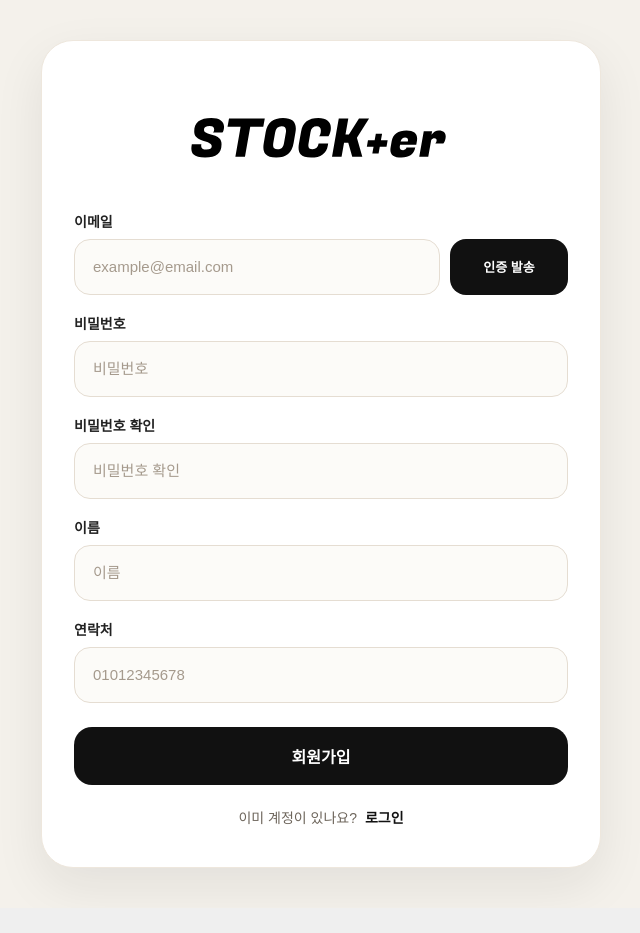
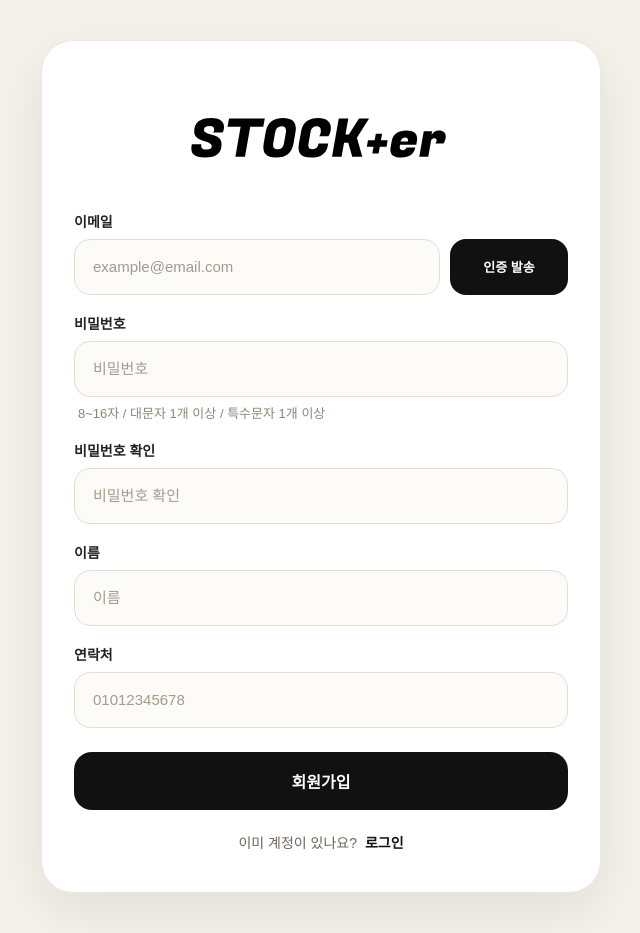
Before and after one commit to team1-final-project/frontend, a React (Create React App) app: page /signup in a window 1280 px wide. Shown: the whole page, without its empty margins (319-959 px from the left). Before the commit the page ends 908 px from the top, so only its background shows below. Built offline with nearby package versions, Linux system fonts and the light colour scheme.

Commit message:
[add] passwordRegex

```diff
--- a/src/pages/Signup.js
+++ b/src/pages/Signup.js
@@ -185,6 +185,12 @@ export default function Signup() {
     }
   };
 
+  const passwordRegex =
+    /^(?=.*[A-Z])(?=.*[!@#$%^&*(),.?":{}|<>_\-\\[\]/`~+=;'@]).{8,16}$/;
+
+  const isPasswordFilled = form.password.length > 0;
+  const isPasswordValid = passwordRegex.test(form.password);
+
   const handleSignup = async (e) => {
     e.preventDefault();
 
@@ -203,6 +209,10 @@ export default function Signup() {
       nextErrors.code = nextErrors.code || "이메일 인증을 완료해주세요.";
     }
     if (!form.password.trim()) nextErrors.password = "비밀번호를 입력해주세요.";
+    if (form.password && !passwordRegex.test(form.password)) {
+      nextErrors.password =
+        "비밀번호는 8~16자, 대문자 1개 이상, 특수문자 1개 이상이어야 합니다.";
+    }
     if (!form.confirmPassword.trim()) {
       nextErrors.confirmPassword = "비밀번호 확인을 입력해주세요.";
     }
@@ -288,7 +298,9 @@ export default function Signup() {
                   </InlineRow>
                 )}
 
-                {fieldErrors.email && <ErrorText>{fieldErrors.email}</ErrorText>}
+                {fieldErrors.email && (
+                  <ErrorText>{fieldErrors.email}</ErrorText>
+                )}
                 {!fieldErrors.email && fieldMessages.email && (
                   <SuccessText>{fieldMessages.email}</SuccessText>
                 )}
@@ -310,22 +322,41 @@ export default function Signup() {
                       인증 확인
                     </SmallButton>
                   </InlineRow>
-                  {fieldErrors.code && <ErrorText>{fieldErrors.code}</ErrorText>}
+                  {fieldErrors.code && (
+                    <ErrorText>{fieldErrors.code}</ErrorText>
+                  )}
                 </InputGroup>
               )}
 
               <InputGroup>
                 <Label>비밀번호</Label>
                 <Input
-                  $error={!!fieldErrors.password}
+                  $error={
+                    !!fieldErrors.password ||
+                    (isPasswordFilled && !isPasswordValid)
+                  }
                   type="password"
                   name="password"
                   value={form.password}
                   onChange={handleChange}
                   placeholder="비밀번호"
                 />
-                {fieldErrors.password && (
+
+                {fieldErrors.password ? (
                   <ErrorText>{fieldErrors.password}</ErrorText>
+                ) : isPasswordFilled ? (
+                  isPasswordValid ? (
+                    <SuccessText>사용 가능한 비밀번호 형식입니다.</SuccessText>
+                  ) : (
+                    <GuideText>
+                      비밀번호는 8~16자, 대문자 1개 이상, 특수문자 1개
+                      이상이어야 합니다.
+                    </GuideText>
+                  )
+                ) : (
+                  <GuideText>
+                    8~16자 / 대문자 1개 이상 / 특수문자 1개 이상
+                  </GuideText>
                 )}
               </InputGroup>
 
@@ -372,9 +403,7 @@ export default function Signup() {
                 )}
               </InputGroup>
 
-              <MainButton type="submit">
-                회원가입
-              </MainButton>
+              <MainButton type="submit">회원가입</MainButton>
             </Form>
 
             <BottomRow>
@@ -389,6 +418,13 @@ export default function Signup() {
     </Page>
   );
 }
+
+const GuideText = styled.p`
+  margin-top: -2px;
+  padding-left: 4px;
+  font-size: 13px;
+  color: #8f8477;
+`;
 
 const Page = styled.div`
   min-height: 100vh;
```
Lines whose indentation alone changed are shown as unchanged.
